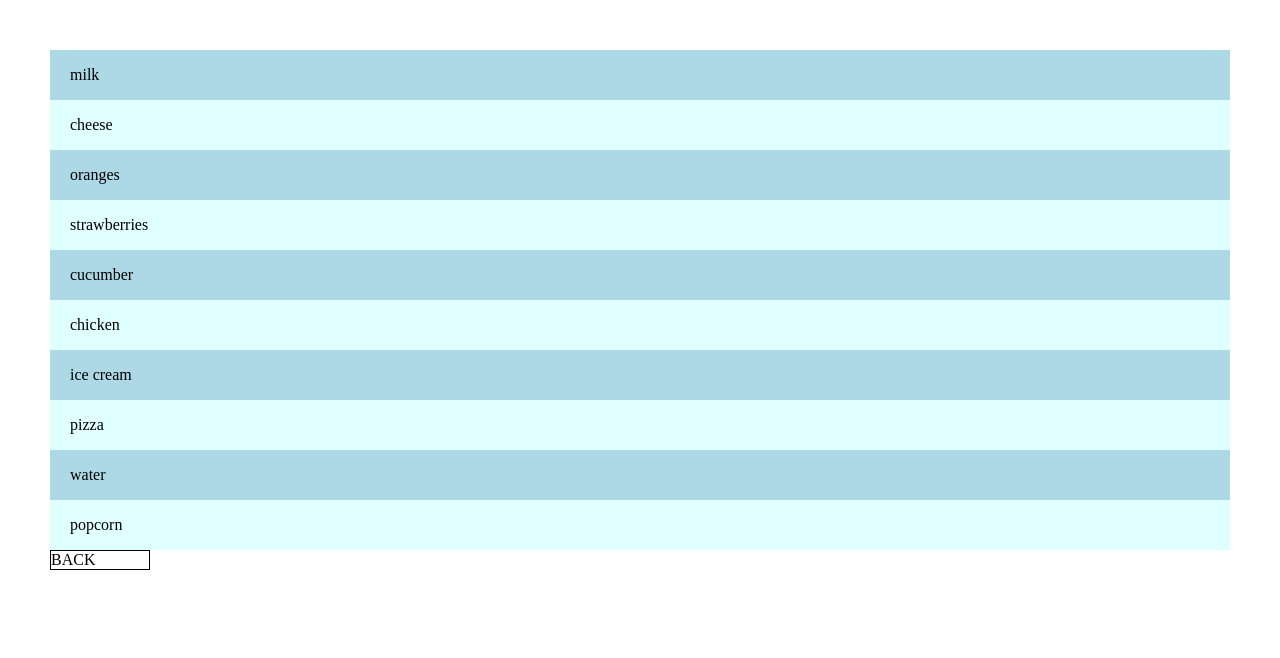
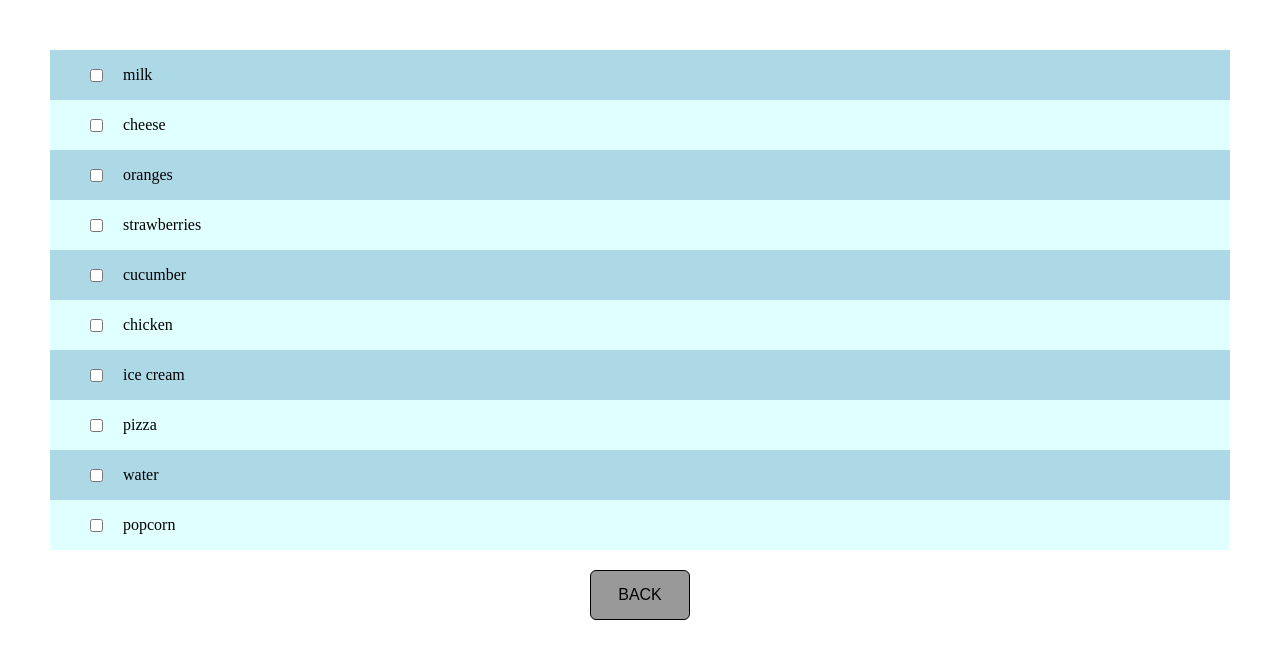
Before and after one commit to jbutlerj/advanced-json, a website with bundled scripts: page index.html in a window 1280 px wide. Both pictures are taken after a click on the item "Groceries". Built offline with nearby package versions, Linux system fonts and the light colour scheme.

Commit message:
third commit
third commit

```diff
--- a/model/model.js
+++ b/model/model.js
@@ -552,11 +552,9 @@ var LISTS = [
     },
 ];
 
-// declaring variable
-var listType = "#app ul li";
 
 function initListeners() {
-    $(listType).click(function (e) {
+    $("#app ul li").click(function (e) {
         let listID = e.currentTarget.id; //click listener - captures element ID
         loadListItems(listID); // passes ID to loadListItems function in model.js
     });
@@ -569,26 +567,37 @@ function addBackListener (){
     });
 }
 
+function itemChecked (listIndex){
+    $('input:checkbox').change(
+        function(){ // listens for checkbox
+            $(this).parent().toggleClass("strike"); // adds strike class to parent element
+            let itemIndex = $(this).attr('id'); // assigns element id to variable
+            let checkedValue = !LISTS[listIndex].listItems[itemIndex].checked; // assigns current checked state of item to variable
+            LISTS[listIndex].listItems[itemIndex].checked = checkedValue; // changes stored checked state
+        });
+}
+
 function loadListItems(listID) {
     let listIndex = listID.replace("listID-", ""); // converts captured ID to list index value
-    let listSting = "<ul>";
+    let listString = "<ul>";
     $.each(LISTS[listIndex].listItems, function(idx, listItem) {
-        listSting += `<li id="${idx}">${listItem.name}</li>`;
+        listString += `<li id="${idx}"><input  type="checkbox" id="${idx}" name="${listItem.name}">${listItem.name}</li>`;
     });
-    listSting += "</ul> <div class=\"back\">BACK</div>";
+    listString += `</ul> <div class=\"back\">BACK</div>`;
 
-    $("#app").html(listSting);
+    $("#app").html(listString);
 
     addBackListener();
+    itemChecked(listIndex);
 }
 
 export function loadLists() {
-    let listSting = "<ul>";
+    let listString = "<ul>";
     $.each(LISTS, function(idx, list) {
-        listSting += `<li id="listID-${idx}">${list.name}</li>`;
+        listString += `<li id="listID-${idx}">${list.name}</li>`;
     });
-    listSting += "</ul>";
-    $("#app").html(listSting);
+    listString += "</ul>";
+    $("#app").html(listString);
 
     initListeners();
 }
--- a/scss/components/app.scss
+++ b/scss/components/app.scss
@@ -14,16 +14,32 @@
             background-color: lightcyan;
             text-decoration: none;
             color: #000;
+
+            input {
+                margin: 0 20px;
+            }
         }
 
         li:nth-child(odd) {
             background-color: lightblue;
         }
+
+        li.strike {
+            text-decoration: line-through;
+        }
     }
 
     .back {
         width: 100px;
+        height: 50px;
+        margin: 20px auto;
         border: solid 1px #000;
+        border-radius: 6px;
+        background-color: #999;
+        font-family: sans-serif;
         cursor: pointer;
+        display: flex;
+        align-items: center;
+        justify-content: center;
     }
 }
```
Also changed, not shown: css/styles.css.
